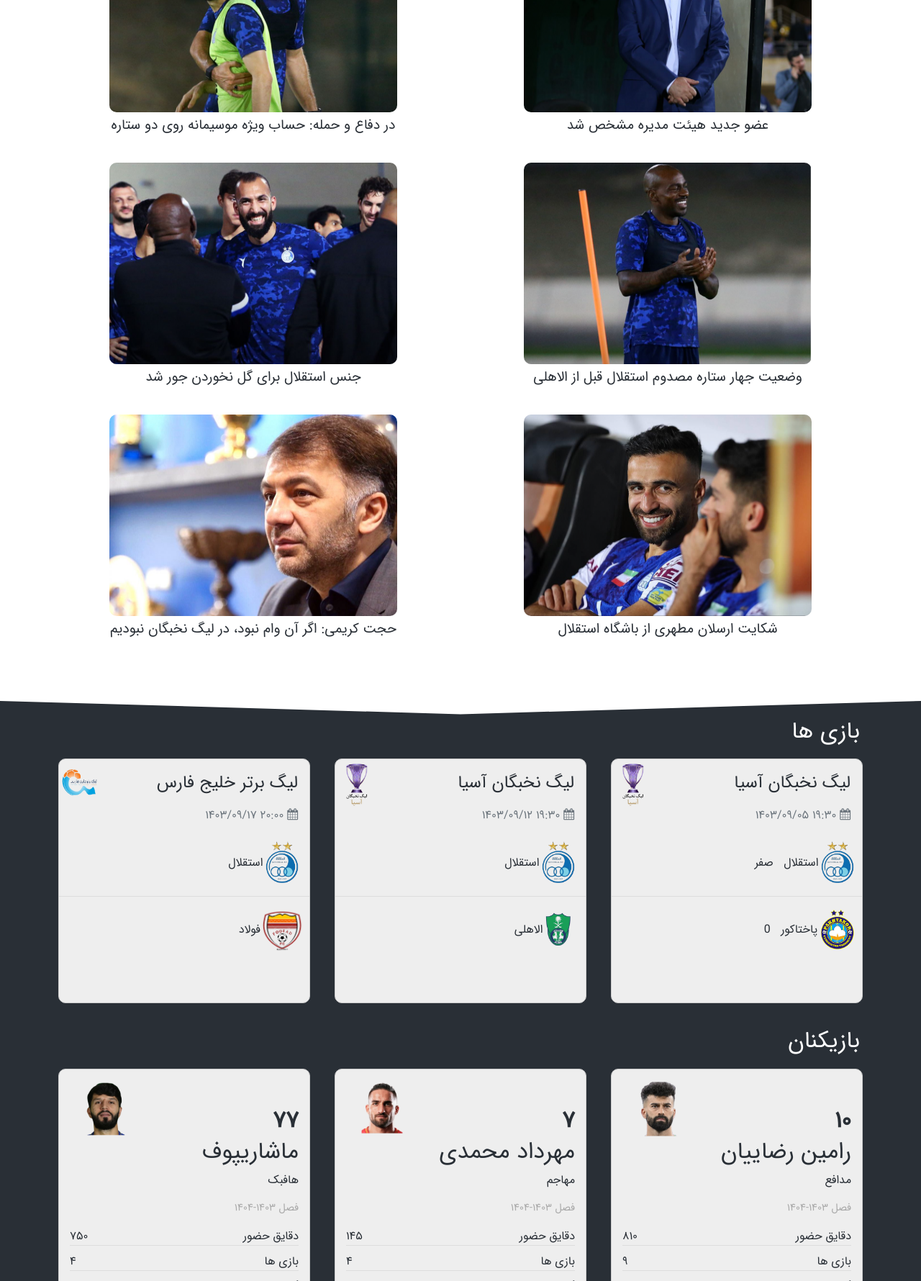
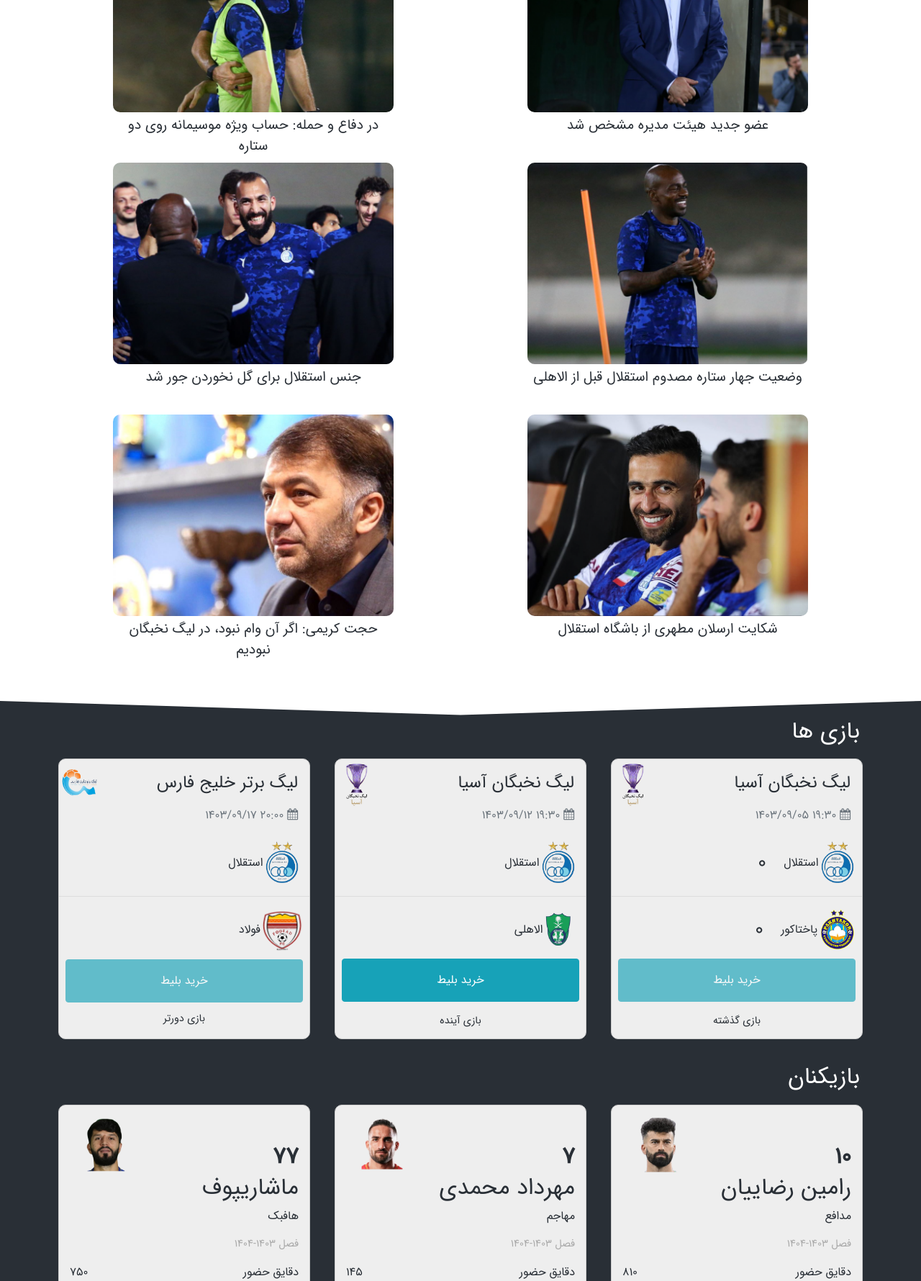
Before and after one commit to mm-yazdi/Esteghlal-test, a plain HTML site: page index.html in a window 1280 px wide. Shown: the part 1020-2800 px from the top of the page at 72% size. Drawn offline with Linux system fonts and the light colour scheme.

Commit message:
Add files via upload

```diff
--- a/index.html
+++ b/index.html
@@ -11,7 +11,7 @@
 
 </head>
 
-<body dir="rtl">
+<body dir="rtl" class="text-right">
 
     <!-- nav element    -->
     <div id="nav-div">
@@ -145,8 +145,8 @@
                                 <div class="d-flex align-items-center">
                                     <img src="images/logo-removebg-preview.png" width="auto" height="60px" class="me-2 mr-1">
                                     <span>استقلال</span>
-                                    &nbsp; &nbsp;
-                                    <span> صفر</span>
+
+                                    <span class="h3 mt-2 mr-4"> ۰</span>
                                 </div>
                             </div>
                             <hr class="divider my-3">
@@ -154,8 +154,8 @@
                                 <div class="d-flex align-items-center">
                                     <img src="images/pakhtakor-logo.png" width="auto" height="60px" class="me-2 mr-2">
                                     <span>پاختاکور</span>
-                                    &nbsp; &nbsp;
-                                    <span>0</span>
+
+                                    <span class="mr-4 mt-2 h3"> ۰</span>
                                 </div>
                             </div>
                         </div>
@@ -163,6 +163,9 @@
                             <button type="button" class="btn btn-info btn-block my-ticket-btn" disabled>خرید
                                 بلیط</button>
                         </div>
+                        <p class="matches-time mt-3">
+                            بازی گذشته
+                        </p>
                     </div>
                     <div class="matches-div disabled">
                         <div class="match-container">
@@ -192,6 +195,9 @@
                         <div class="buy-ticket-div">
                             <button type="button" class="btn btn-info btn-block my-ticket-btn">خرید بلیط</button>
                         </div>
+                        <p class="matches-time mt-3">
+                            بازی آینده
+                        </p>
                     </div>
                     <div class="matches-div">
                         <div class="match-container">
@@ -216,9 +222,12 @@
                         </div>
                         <div style="height: 5px;"></div>
                         <div class="buy-ticket-div">
-                            <button type="button" class="btn btn-info btn-block my-ticket-btn" disabled>خرید
+                            <button type="button" class="btn btn-info btn-block my-ticket-btn mb-1" disabled>خرید
                                 بلیط</button>
                         </div>
+                        <p class="matches-time mt-2">
+                            بازی دورتر
+                        </p>
                     </div>
 
 
@@ -340,11 +349,13 @@
         <div class="trophies-container">
             <ul class="trophies-list">
                 <li>
+                    <p class="title-name">جام حذفی تهران</p>
                     <div class="img-trophy"><img class="img-trophy-icon" src="images/cups/جام حذفی تهران.png"
                             alt="جام حذفی تهران" title="جام حذفی تهران" style="max-width: 100%;" width="150px" height="150px"></div>
                     <div class="title">۴</div>
                 </li>
                 <li>
+                    <p class="title-name">جام باشگاه های تهران</p>
                     <div class="img-trophy">
                         <img src="images/cups/جام باشگاه های تهران.png" alt="جام باشگاه های تهران"
                             title="جام باشگاه های تهران" width="150px" height="150px">
@@ -352,21 +363,25 @@
                     <div class="title"> ۱۳</div>
                 </li>
                 <li>
+                    <p class="title-name">لیگ های ایران</p>
                     <div class="img-trophy"><img src="images/cups/لیگ های ایران.png" alt="لیگ های ایران"
                             title="لیگ های ایران" width="150px" height="150px"></div>
                     <div class="title">۹</div>
                 </li>
                 <li>
+                    <p class="title-name">قهرمانان آسیا </p>
                     <div class="img-trophy"><img src="images/cups/قهرمانان آسیا.png" alt=" قهرمانان آسیا "
                             title="قهرمانان آسیا" width="150px" height="150px"></div>
                     <div class="title">۲</div>
                 </li>
                 <li>
+                    <p class="title-name">جام حذفی ایران</p>
                     <div class="img-trophy"><img src="images/cups/جام حذفی ایران.png " alt="جام حذفی ایران"
                             title="جام حذفی ایران" width="150px" height="150px"></div>
                     <div class="title">۷</div>
                 </li>
                 <li>
+                    <p class="title-name">سوپر جام ایران</p>
                     <div class="img-trophy"><img src="images/cups/سوپر جام.png" alt=" سوپر جام ایران "
                             title="سوپر جام ایران" width="150px" height="150px"></div>
                     <div class="title">۱</div>
--- a/style.css
+++ b/style.css
@@ -68,16 +68,19 @@ body{
 }
 
 .height-max{
-    background: url(images/Esteghlal.jpg);
+    background: url(images/Esteghlal.jpg)   ;
+
     height: 100vh;
     background-size: cover;
     background-attachment:fixed ;
-
+    opacity: 90%;
     animation-name: zoom;
     animation-duration: 10s;
     animation-delay: 2s;
     animation-iteration-count: infinite;
+
 }
+
 @keyframes zoom {
     0%{
         transform: scale(1);
@@ -92,6 +95,9 @@ body{
 .title-header{
     background: rgb(0,0,0,0.4, green, blue);
     border-right: 0.1em solid var(--mainblue);
+    opacity: 100% !important;
+
+
 }
 /* Header end */
 /* news */
@@ -110,8 +116,9 @@ body{
 
 }
 .article-items{
-    width: 400px;
+    width: 390px;
     height: 350px;
+    border-radius: 10px;
 
 }
 
@@ -141,7 +148,7 @@ a{
 /* news end */
 /* matches */
 .matches-div{
-    height: 340px;
+    height: 390px;
     width: 350px;
     border: 1px solid rgb(202, 202, 202);
     border-radius: 10px;
@@ -198,7 +205,7 @@ a{
 }
 .my-ticket-btn{
     height: 60px;
-    visibility: hidden;
+    /* visibility: hidden; */
 }
 .matches-div:hover{
     .my-ticket-btn{
@@ -210,6 +217,10 @@ a{
 }
 .my-ticket-btn:hover{
     cursor: pointer;
+}
+.matches-time{
+    font-size: 0.9rem;
+    text-align: center;
 }
 /* mtches end */
 .my-main{
@@ -293,7 +304,11 @@ a{
 .title{
     font-size: 2rem;
 }
-
+.title-name{
+    color: #515151;
+    margin-bottom: 0;
+    font-size: 1.1rem;
+}
 /* trophies end */
 /* sponsers */
 
```
